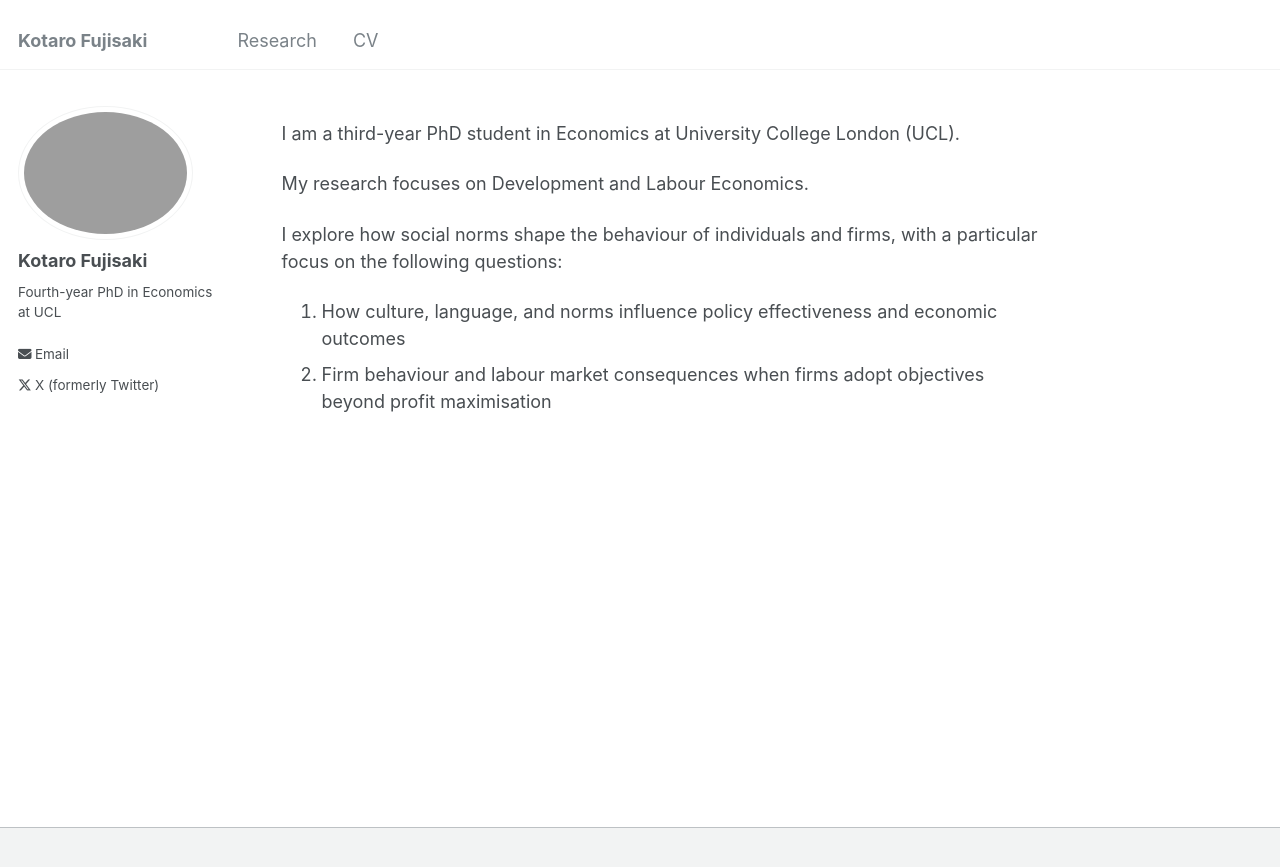
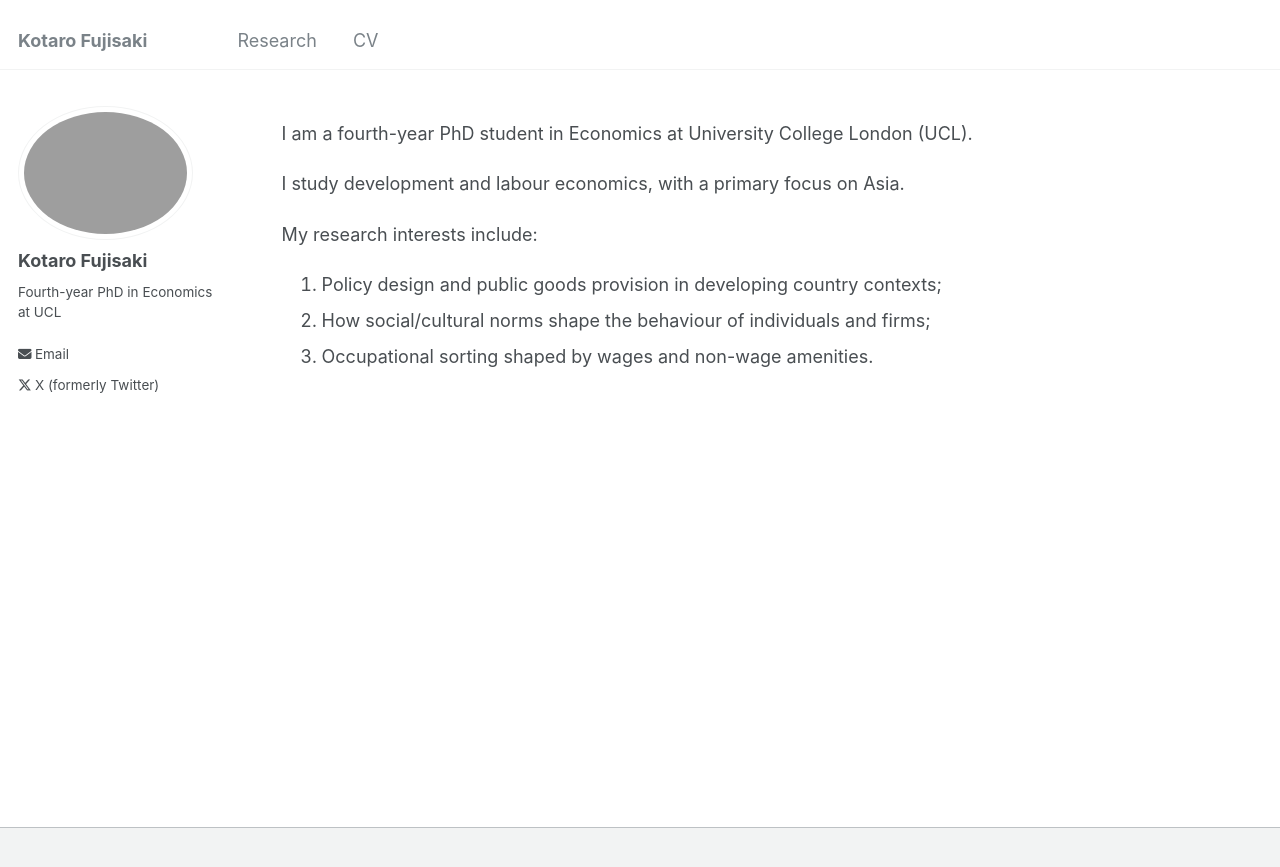
Before and after one commit to Kotaro-Fujisaki/kotaro-fujisaki.github.io, a Jekyll site: the page built from _pages/about.md, in a window 1280 px wide. Shown: the top 867 px of the page. Built offline with Jekyll 4.4.1, drawn with Linux system fonts in a browser that asks for light colours.

Commit message:
Update about.md
Signed-off-by: Kotaro-Fujisaki <163865887+Kotaro-Fujisaki@users.noreply.github.com>

```diff
--- a/_pages/about.md
+++ b/_pages/about.md
@@ -7,10 +7,11 @@ redirect_from:
   - /about.html
 ---
 
-I am a third-year PhD student in Economics at University College London (UCL).
+I am a fourth-year PhD student in Economics at University College London (UCL).
 
-My research focuses on Development and Labour Economics.
+I study development and labour economics, with a primary focus on Asia.
 
-I explore how social norms shape the behaviour of individuals and firms, with a particular focus on the following questions:
-1.  How culture, language, and norms influence policy effectiveness and economic outcomes
-2.  Firm behaviour and labour market consequences when firms adopt objectives beyond profit maximisation
+My research interests include:
+1. Policy design and public goods provision in developing country contexts;
+2. How social/cultural norms shape the behaviour of individuals and firms;
+3. Occupational sorting shaped by wages and non-wage amenities.
```
